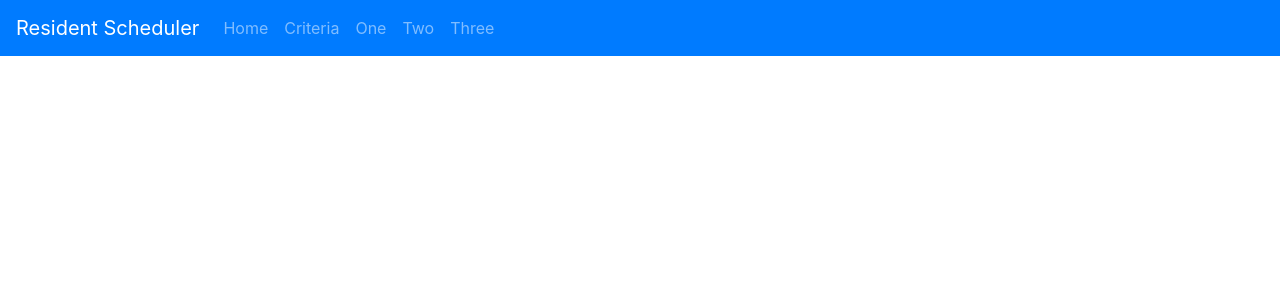
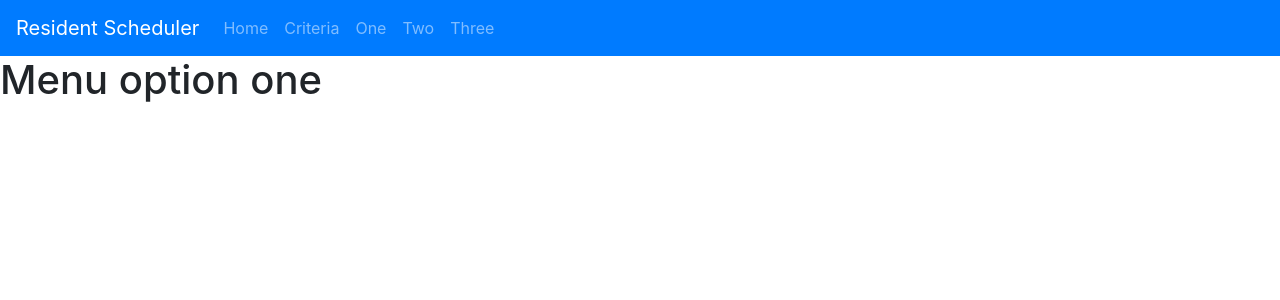
Before and after one commit to Austinmc41/KADET, a React (Create React App) app in the folder frontend/: page /One in a window 1280 px wide. Shown: the top 300 px of the page. Built offline with nearby package versions, Linux system fonts and the light colour scheme.

Commit message:
Moved placeholder ONE back into components

```diff
--- a/frontend/src/Routes.js
+++ b/frontend/src/Routes.js
@@ -3,6 +3,7 @@ import { Router, Switch, Route } from "react-router-dom";
 
 import App from "./Scheduler/App";
 import Criteria from "./components/criterion.component";
+import One from "./components/one";
 import Home from "./Home/Home";
 import history from './history';
 
@@ -13,6 +14,7 @@ export default class Routes extends Component {
                 <Switch>
                     <Route path="/" exact component={Home} />
                     <Route path="/Rotations" component={Criteria} />
+                    <Route path="/One" component={One} />
                 </Switch>
             </Router>
         )
--- /dev/null
+++ b/frontend/src/components/one.js
@@ -0,0 +1,14 @@
+import React from 'react';
+class One extends React.Component {
+    render() {
+        return (
+            <div>
+                <div>
+                    <div>
+                        <h1>Menu option one</h1>
+                    </div>
+                </div>
+            </div>);
+    }
+}
+export default One;
```
